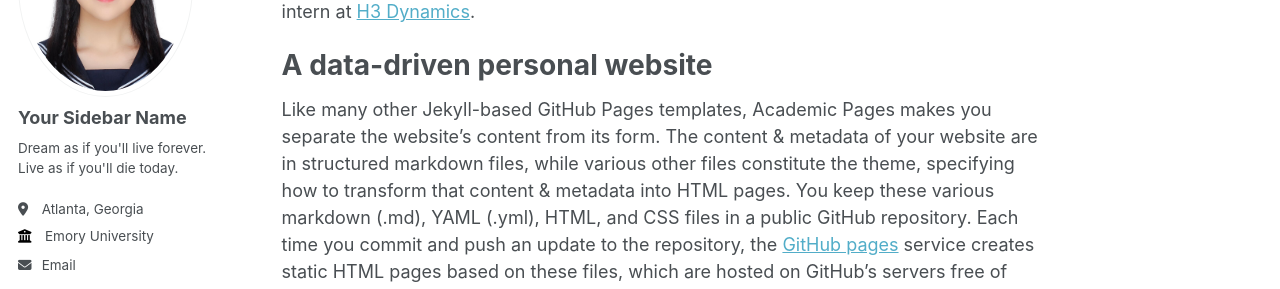
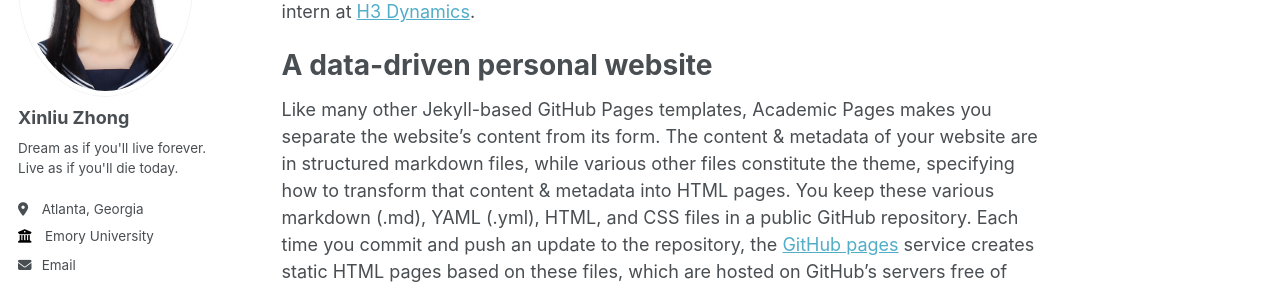
Before and after one commit to ygritte723/ygritte723.github.io, a Jekyll site: the page built from _pages/about.md, in a window 1280 px wide. Shown: the part 231-520 px from the top of the page. Built offline with Jekyll 4.4.1, drawn with Linux system fonts in a browser that asks for light colours; some web fonts are replaced.

Commit message:
sidebar name

```diff
--- a/_config.yml
+++ b/_config.yml
@@ -22,7 +22,7 @@
 author:
   # Biographic information
   avatar           : "id.jpg"
-  name             : "Your Sidebar Name"
+  name             : "Xinliu Zhong"
   pronouns         : # example: "she/her"
   bio              : "Dream as if you'll live forever. Live as if you'll die today."
   location         : "Atlanta, Georgia"
```
